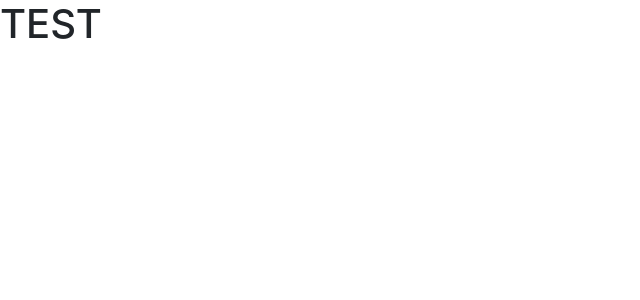
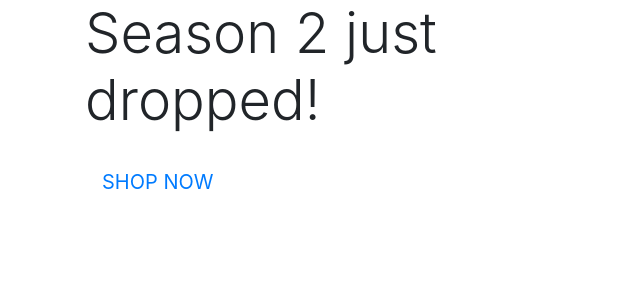
Before and after one commit to maarkwilliams/Project4, a Django app: page / in a window 1280 px wide. Shown: the top 300 px of the page, without its empty margins (0-640 px from the left). Run offline with Django 5.2, Linux system fonts and the light colour scheme; some libraries are stand-ins or nearby versions.

Commit message:
Add homepage content

```diff
--- a/home/templates/home/index.html
+++ b/home/templates/home/index.html
@@ -1,6 +1,25 @@
 {% extends "base.html" %}
 {% load static %}
 
+{% block page-header %}
+    <div class="container header-container">
+        <div class="row">
+            <div class="col"></div>
+        </div>
+    </div>
+{% endblock %}
+
 {% block content %}
-<h1>TEST</h1>
+<div class="container h-100">
+    <div class="row h-100">
+        <div class="col-7 col-md-6 my-auto">
+            <h1 class="display-4 logo-font text-black">Season 2 just dropped!</h1>
+            <div class="my-3">
+                <h4>
+                    <a href="" class="shop-now-button btn btn-lg rounded-0 text-uppercase py-3">Shop Now</a>
+                </h4>
+            </div>
+        </div>
+    </div>
+</div>
 {% endblock %}
--- a/templates/base.html
+++ b/templates/base.html
@@ -28,7 +28,7 @@
     {% block extra_js %}
     {% endblock %}
 
-    <title>Project4 {% block extra_title %}{% endblock %}</title>
+    <title>Nothing Special {% block extra_title %}{% endblock %}</title>
   </head>
   <body>
     <header class="container-fluid fixed-top"></header>
```
